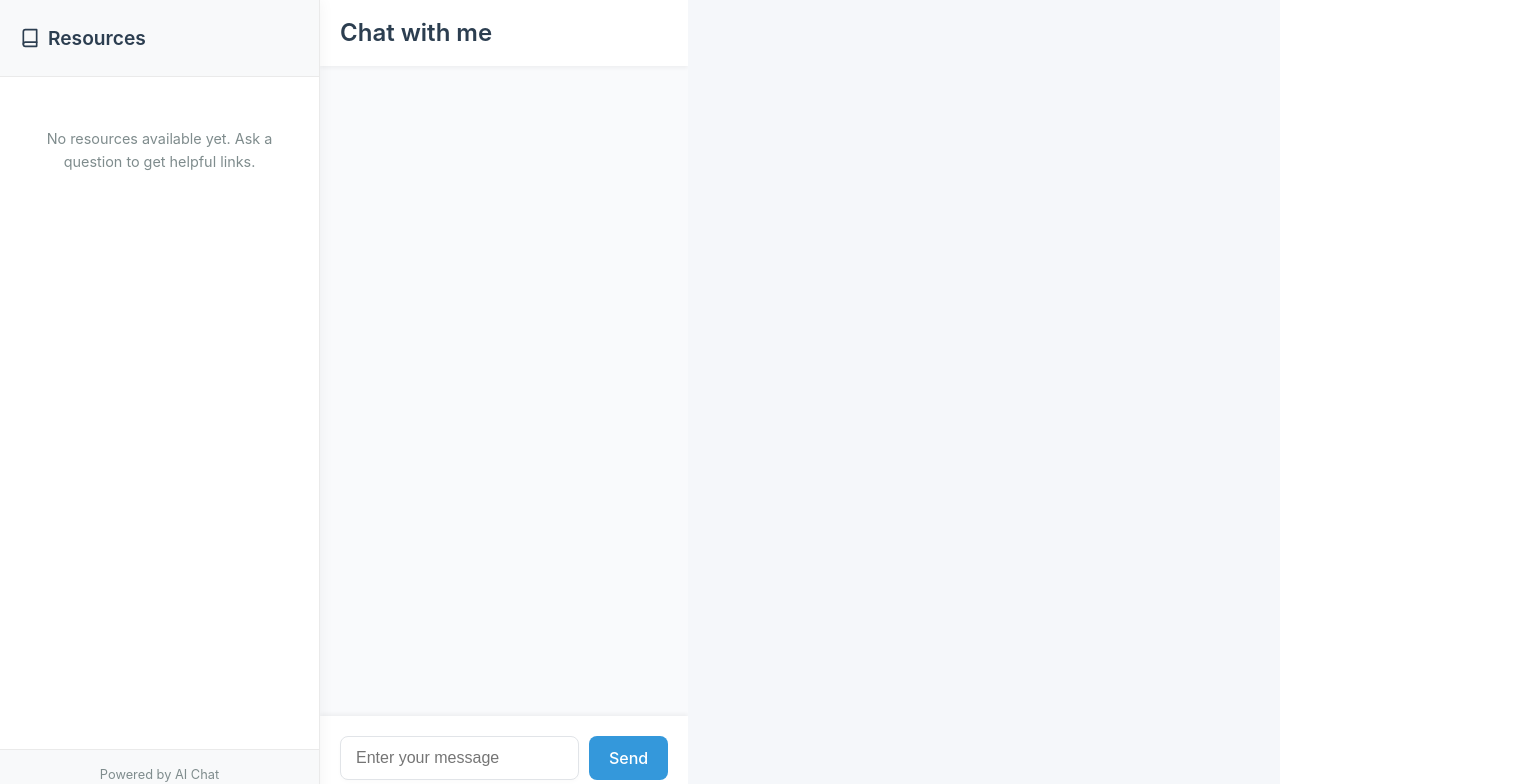
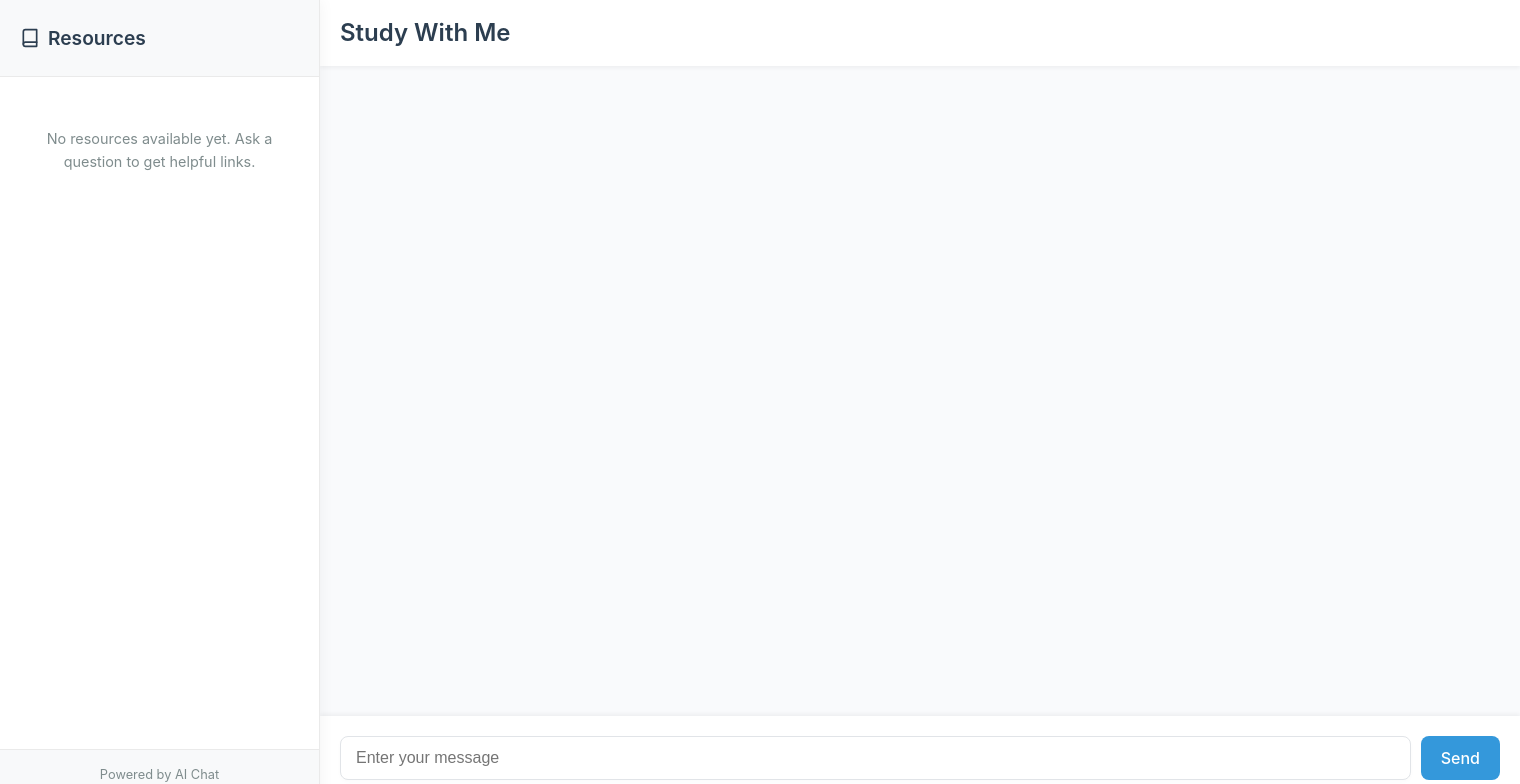
Before and after one commit to MaizaAymen/Study_with_me, a React (Vite) app in the folder Client/: page / in a window 1280 px wide. Shown: the top 784 px of the page, 1520 px wide, since content can reach past the window. Built offline with nearby package versions, Linux system fonts and the light colour scheme.

Commit message:
Update main content title and clean up unused CSS styles; improve code organization

```diff
--- a/Client/src/App.css
+++ b/Client/src/App.css
@@ -1,3 +1,4 @@
+
 * {
   margin: 0;
   padding: 0;
@@ -12,7 +13,6 @@ body {
   background-color: #f5f7fa;
 }
 
-/* App Container */
 .app-container {
   display: flex;
   height: 100vh;
@@ -20,14 +20,12 @@ body {
   overflow: hidden;
 }
 
-/* Icon Styles */
 .icon {
   display: inline-block;
   vertical-align: middle;
   margin-right: 8px;
 }
 
-/* Sidebar Styles */
 .sidebar {
   width: 320px;
   background-color: #ffffff;
@@ -108,14 +106,13 @@ body {
   color: #2c3e50;
 }
 
-/* Main Content Styles */
 .main-content {
   flex-grow: 1;
   display: flex;
   flex-direction: column;
   background-color: #f5f7fa;
   transition: all 0.3s ease;
-  width: calc(100% - 320px);
+  width: 1200px;
 }
 
 .main-content.expanded {
@@ -153,7 +150,6 @@ body {
   box-shadow: 0 -2px 4px rgba(0, 0, 0, 0.05);
 }
 
-/* Form Styles */
 .chat-form {
   display: flex;
   gap: 10px;
@@ -196,7 +192,6 @@ body {
   transform: translateY(1px);
 }
 
-/* Message Styles */
 .response-message {
   align-self: flex-start;
   max-width: 80%;
@@ -212,7 +207,6 @@ body {
   line-height: 1.6;
 }
 
-/* Resource Links */
 .resource-section {
   margin-bottom: 20px;
 }
@@ -259,7 +253,6 @@ body {
   text-overflow: ellipsis;
 }
 
-/* Empty state */
 .empty-state {
   padding: 30px 0;
   text-align: center;
@@ -267,7 +260,6 @@ body {
   font-size: 0.9rem;
 }
 
-/* Error and Loading Styles */
 .error-message {
   color: #e74c3c;
   padding: 12px 15px;
@@ -284,7 +276,6 @@ body {
   font-size: 0.9rem;
 }
 
-/* Animations */
 @keyframes fadeIn {
   from {
     opacity: 0;
@@ -296,7 +287,6 @@ body {
   }
 }
 
-/* Responsive styles */
 @media (max-width: 768px) {
   .sidebar {
     position: absolute;
--- a/Client/src/App.jsx
+++ b/Client/src/App.jsx
@@ -167,7 +167,7 @@ function App() {
       {/* Main Content */}
       <div className={`main-content ${sidebarOpen ? "" : "expanded"}`}>
         <div className="chat-header">
-          <h1>Chat with me</h1>
+          <h1>Study With Me</h1>
           {!sidebarOpen && (
             <button className="sidebar-toggle-mobile" onClick={() => setSidebarOpen(true)} aria-label="Open sidebar">
               <MenuIcon />
```
